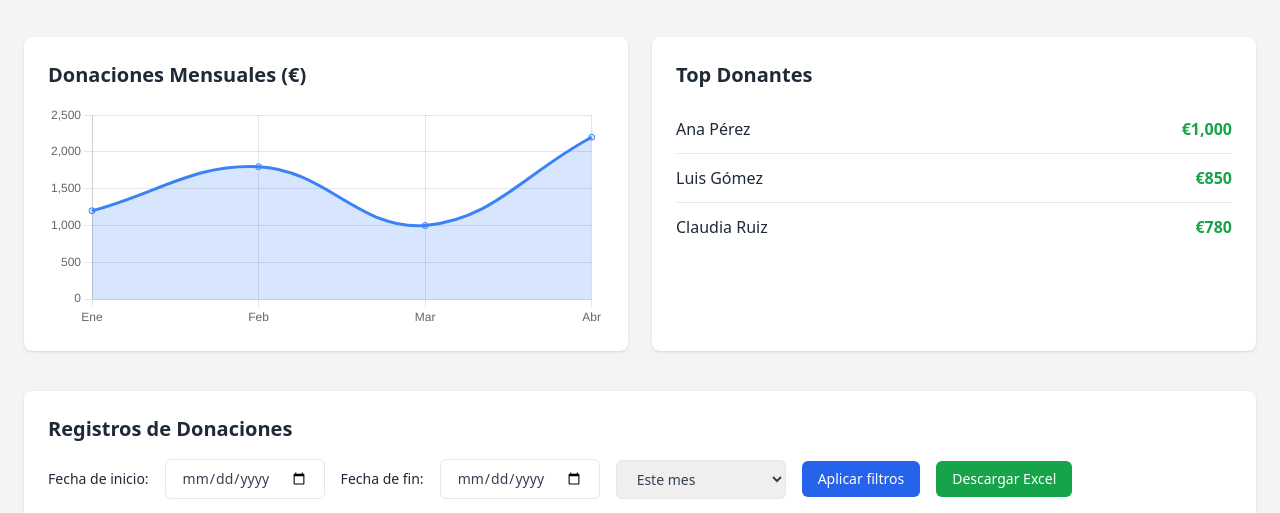
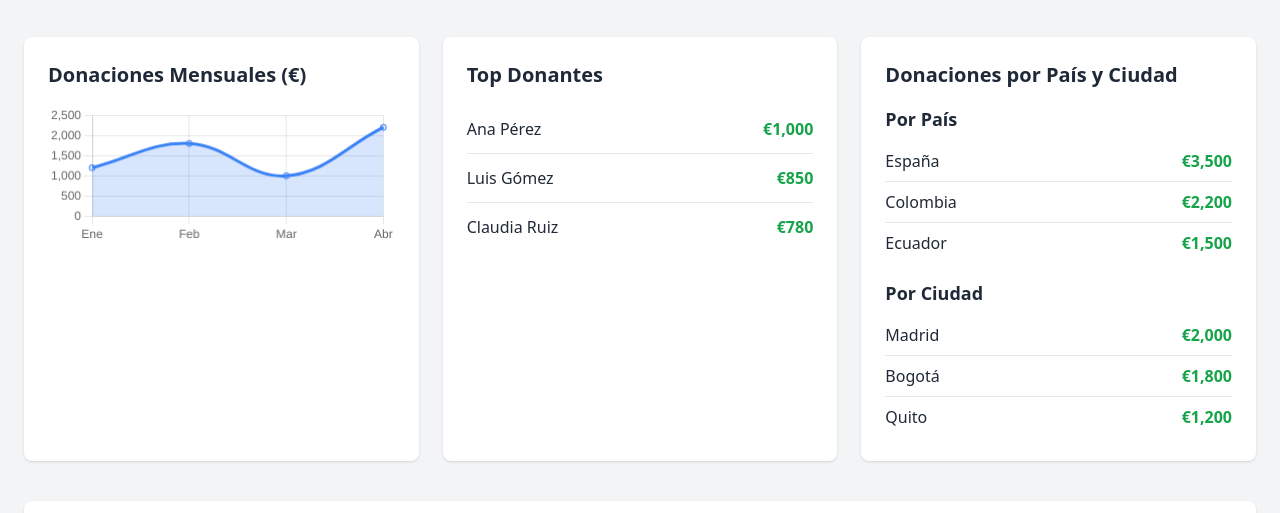
Before and after one commit to egudino484/hackathon-baq, a plain HTML site: page frontend/dashboard.html in a window 1280 px wide. Shown: the part 271-784 px from the top of the page. Drawn offline with nearby package versions, Linux system fonts and the light colour scheme.

Commit message:
Update dashboard.html

```diff
--- a/frontend/dashboard.html
+++ b/frontend/dashboard.html
@@ -1,12 +1,14 @@
 <!DOCTYPE html>
 <html lang="es">
+
 <head>
     <meta charset="UTF-8" />
-  <meta name="viewport" content="width=device-width, initial-scale=1.0"/>
+    <meta name="viewport" content="width=device-width, initial-scale=1.0" />
     <title>Dashboard Donaciones</title>
     <script src="https://cdn.tailwindcss.com"></script>
     <script src="https://cdn.jsdelivr.net/npm/chart.js"></script>
 </head>
+
 <body class="bg-gray-100 p-6 text-gray-800">
     <div id="navbar-container"></div>
 
@@ -29,7 +31,7 @@
     </div>
 
     <!-- Gráfico mensual y Top donantes en una sola línea -->
-<div class="grid md:grid-cols-2 gap-6 mb-10">
+    <div class="grid md:grid-cols-3 gap-6 mb-10">
         <!-- Gráfico mensual -->
         <div class="bg-white p-6 rounded-lg shadow">
             <h2 class="text-xl font-semibold mb-4">Donaciones Mensuales (€)</h2>
@@ -40,14 +42,43 @@
         <div class="bg-white p-6 rounded-lg shadow">
             <h2 class="text-xl font-semibold mb-4">Top Donantes</h2>
             <ul class="divide-y">
-        <li class="flex justify-between py-3"><span>Ana Pérez</span><span class="text-green-600 font-bold">€1,000</span></li>
-        <li class="flex justify-between py-3"><span>Luis Gómez</span><span class="text-green-600 font-bold">€850</span></li>
-        <li class="flex justify-between py-3"><span>Claudia Ruiz</span><span class="text-green-600 font-bold">€780</span></li>
+                <li class="flex justify-between py-3"><span>Ana Pérez</span><span
+                        class="text-green-600 font-bold">€1,000</span></li>
+                <li class="flex justify-between py-3"><span>Luis Gómez</span><span
+                        class="text-green-600 font-bold">€850</span></li>
+                <li class="flex justify-between py-3"><span>Claudia Ruiz</span><span
+                        class="text-green-600 font-bold">€780</span></li>
+            </ul>
+        </div>
+
+        <!-- Donaciones por país y ciudad -->
+        <div class="bg-white p-6 rounded-lg shadow">
+            <h2 class="text-xl font-semibold mb-4">Donaciones por País y Ciudad</h2>
+            <div>
+                <h3 class="text-lg font-semibold mb-2">Por País</h3>
+                <ul class="divide-y">
+                    <li class="flex justify-between py-2"><span>España</span><span
+                            class="text-green-600 font-bold">€3,500</span></li>
+                    <li class="flex justify-between py-2"><span>Colombia</span><span
+                            class="text-green-600 font-bold">€2,200</span></li>
+                    <li class="flex justify-between py-2"><span>Ecuador</span><span
+                            class="text-green-600 font-bold">€1,500</span></li>
+                </ul>
+            </div>
+            <div class="mt-4">
+                <h3 class="text-lg font-semibold mb-2">Por Ciudad</h3>
+                <ul class="divide-y">
+                    <li class="flex justify-between py-2"><span>Madrid</span><span
+                            class="text-green-600 font-bold">€2,000</span></li>
+                    <li class="flex justify-between py-2"><span>Bogotá</span><span
+                            class="text-green-600 font-bold">€1,800</span></li>
+                    <li class="flex justify-between py-2"><span>Quito</span><span
+                            class="text-green-600 font-bold">€1,200</span></li>
                 </ul>
             </div>
         </div>
 
-
+    </div>
     <!-- Tabla de registros de donantes con filtros y botón de descarga -->
     <div class="bg-white p-6 rounded-lg shadow mt-10">
         <h2 class="text-xl font-semibold mb-4">Registros de Donaciones</h2>
@@ -159,11 +190,13 @@
                 <option value="last90Days">Últimos 90 días</option>
             </select>
 
-      <button id="applyFiltersDebit" class="bg-blue-600 text-white px-4 py-2 rounded-md text-sm hover:bg-blue-700">
+            <button id="applyFiltersDebit"
+                class="bg-blue-600 text-white px-4 py-2 rounded-md text-sm hover:bg-blue-700">
                 Aplicar filtros
             </button>
 
-      <button id="downloadExcelDebit" class="bg-green-600 text-white px-4 py-2 rounded-md text-sm hover:bg-green-700">
+            <button id="downloadExcelDebit"
+                class="bg-green-600 text-white px-4 py-2 rounded-md text-sm hover:bg-green-700">
                 Descargar Excel
             </button>
 
@@ -193,7 +226,8 @@
                         <td class="border border-gray-300 px-4 py-2 text-green-600 font-bold">€10</td>
                         <td class="border border-gray-300 px-4 py-2">Pacífico</td>
                         <td class="border border-gray-300 px-4 py-2">1044720609</td>
-            <td class="border border-gray-300 px-4 py-2"> <button id="downloadPdfContract" class="bg-red-600 text-white px-4 py-2 rounded-md text-sm hover:bg-red-700">
+                        <td class="border border-gray-300 px-4 py-2"> <button id="downloadPdfContract"
+                                class="bg-red-600 text-white px-4 py-2 rounded-md text-sm hover:bg-red-700">
                                 Descargar Respaldo
                             </button></td>
 
@@ -260,4 +294,5 @@
     <script src="load-navbar.js"></script>
 
 </body>
+
 </html>
```
Lines whose indentation alone changed are shown as unchanged.
